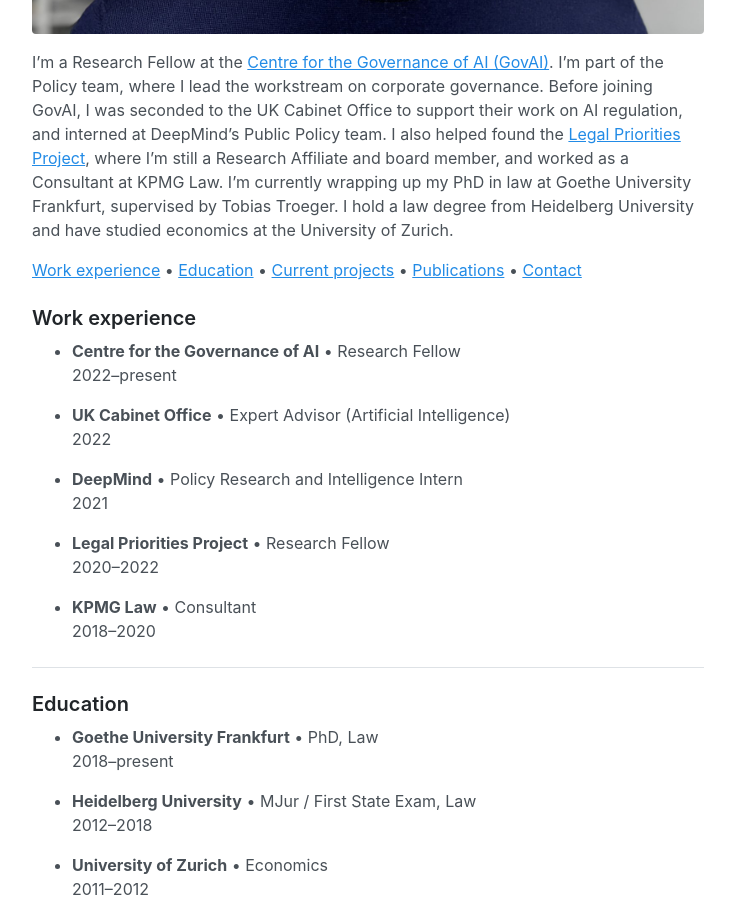
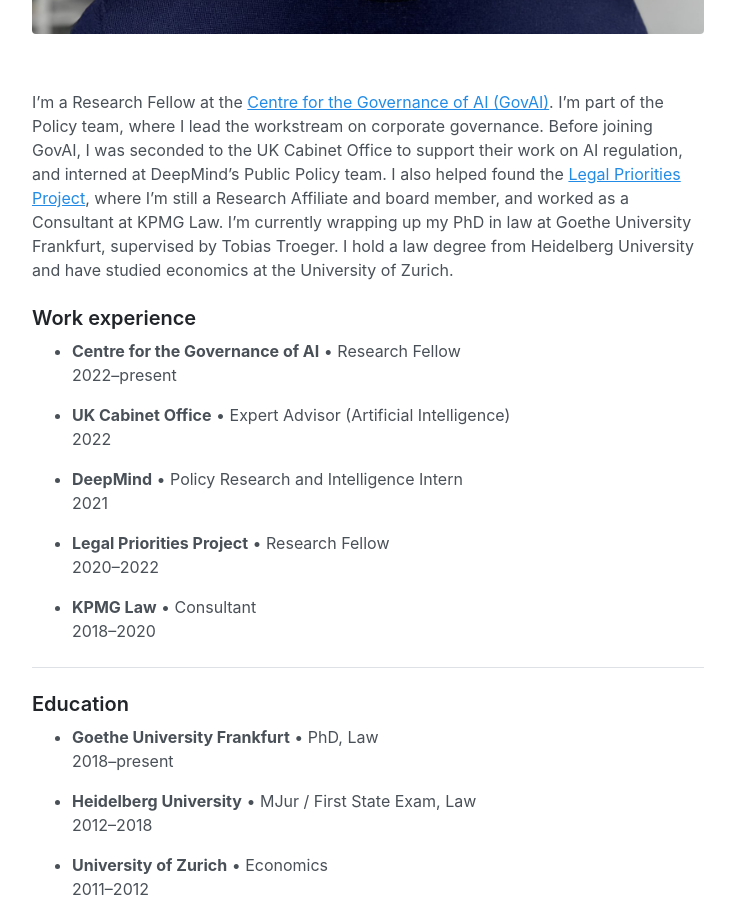
Before and after one commit to jonasschuett/jonasschuett.github.io, a Jekyll site: the page built from _posts/2020-04-04-introduction.md, in a window 1280 px wide and 900 px high, scrolled down 711 px. Shown: the whole window, without its empty margins (272-1007 px from the left). Built offline with Jekyll 4.4.1, drawn with Linux system fonts in a browser that asks for light colours.

Commit message:
Update 2020-04-04-introduction.md

```diff
--- a/_posts/2020-04-04-introduction.md
+++ b/_posts/2020-04-04-introduction.md
@@ -3,11 +3,9 @@ layout: page
 title: Hi, I'm Jonas! I'm a researcher at the Centre for the Governance of AI in Oxford.
 ---
 
-<br>![Jonas Schuett](/jonasschuett.jpg "Jonas Schuett")
+<br>![Jonas Schuett](/jonasschuett.jpg "Jonas Schuett")<br>
 
 I'm a Research Fellow at the [Centre for the Governance of AI (GovAI)](https://www.governance.ai/). I'm part of the Policy team, where I lead the workstream on corporate governance. Before joining GovAI, I was seconded to the UK Cabinet Office to support their work on AI regulation, and interned at DeepMind’s Public Policy team. I also helped found the [Legal Priorities Project](https://www.legalpriorities.org/), where I'm still a Research Affiliate and board member, and worked as a Consultant at KPMG Law. I'm currently wrapping up my PhD in law at Goethe University Frankfurt, supervised by Tobias Troeger. I hold a law degree from Heidelberg University and have studied economics at the University of Zurich.
-
-[Work experience](#work-experience) • [Education](#education) • [Current projects](#current-projects) • [Publications](#publications) • [Contact](#contact)
 
 
 ### Work experience
```
